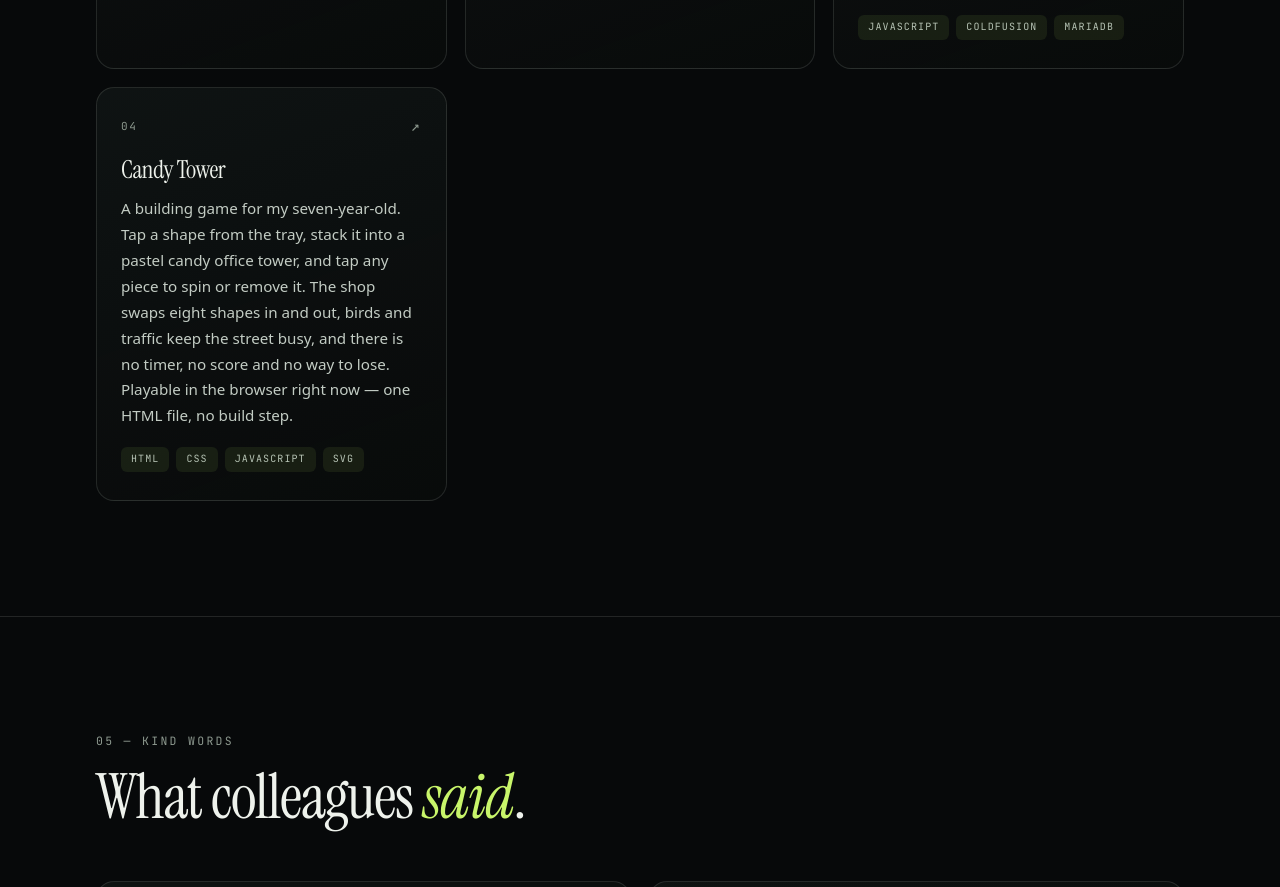
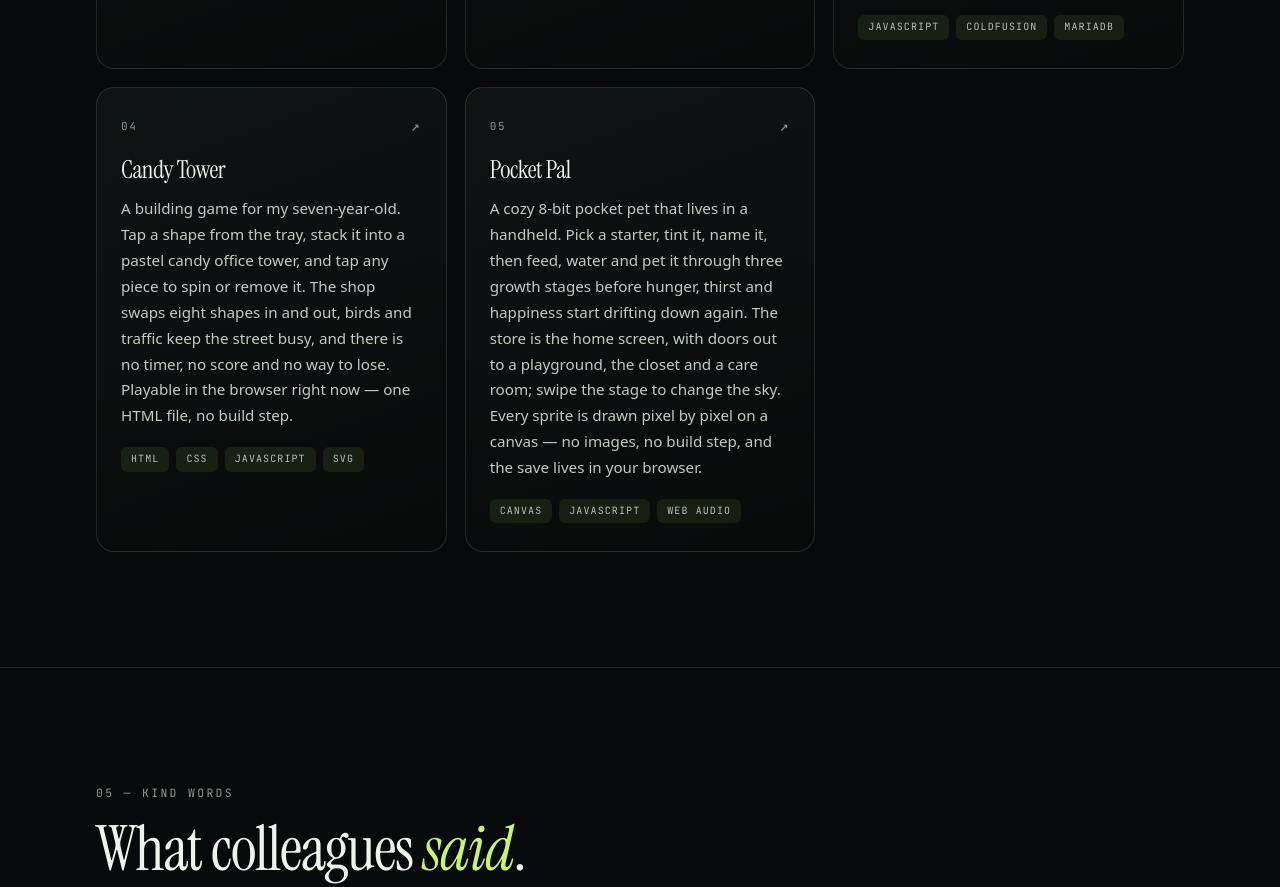
Before and after one commit to powella/powella.github.io, a plain HTML site: page index.html in a window 1280 px wide. Shown: the part 5278-6165 px from the top of the page. Drawn offline with Linux system fonts and the light colour scheme.

Commit message:
Add Pocket Pal to the work section
Record the Pets-Alive pocket-pet project as a fifth work card, after Candy Tower.

```diff
--- a/index.html
+++ b/index.html
@@ -339,6 +339,18 @@
                 <li>HTML</li><li>CSS</li><li>JavaScript</li><li>SVG</li>
               </ul>
             </a>
+
+            <a class="card" href="https://github.com/powella/Pets-Alive" target="_blank" rel="noreferrer" data-reveal style="--d:440ms">
+              <div class="card__top">
+                <span class="card__no">05</span>
+                <span class="card__arrow" aria-hidden="true">↗</span>
+              </div>
+              <h3>Pocket Pal</h3>
+              <p>A cozy 8-bit pocket pet that lives in a handheld. Pick a starter, tint it, name it, then feed, water and pet it through three growth stages before hunger, thirst and happiness start drifting down again. The store is the home screen, with doors out to a playground, the closet and a care room; swipe the stage to change the sky. Every sprite is drawn pixel by pixel on a canvas — no images, no build step, and the save lives in your browser.</p>
+              <ul class="tags">
+                <li>Canvas</li><li>JavaScript</li><li>Web Audio</li>
+              </ul>
+            </a>
           </div>
         </div>
       </section>
```
